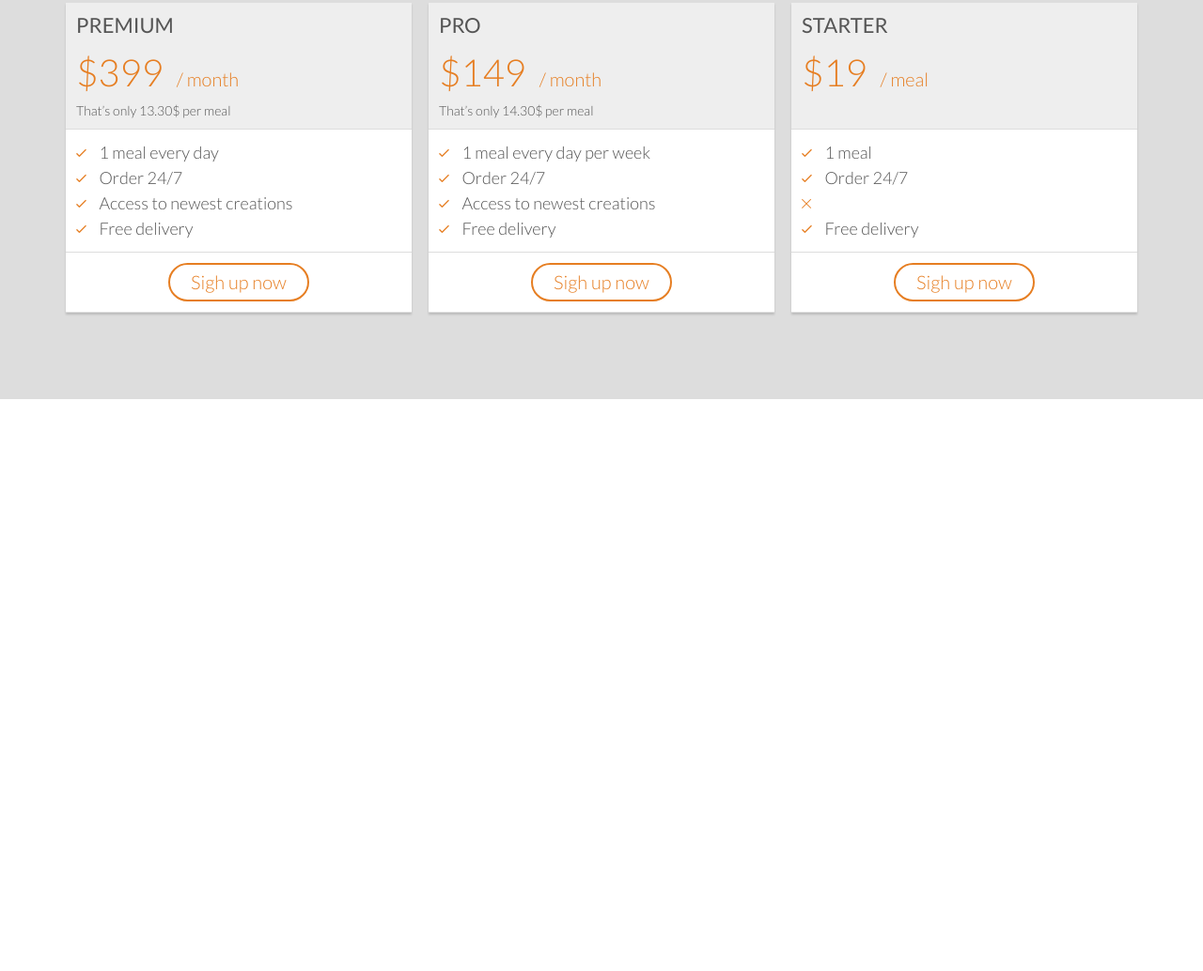
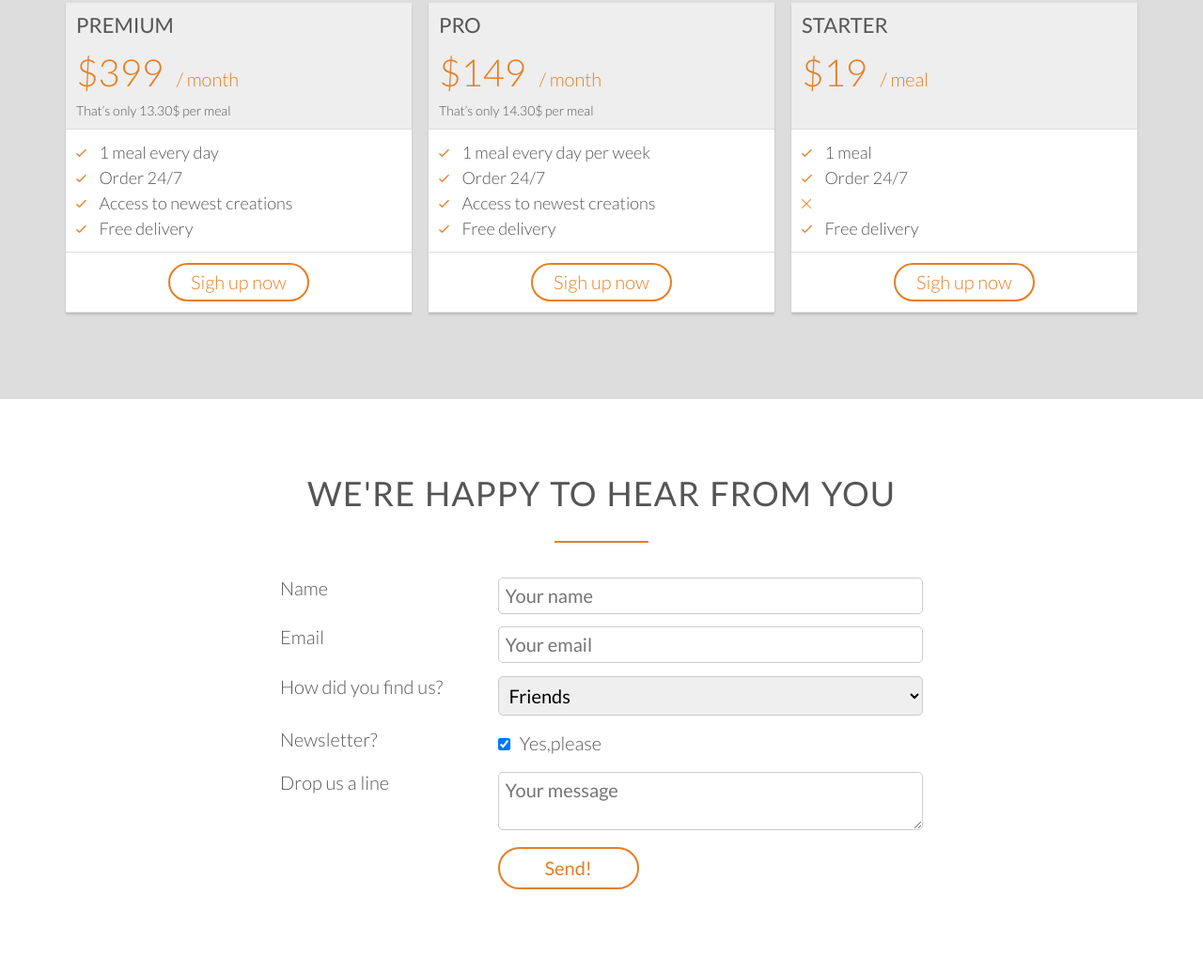
Before and after one commit to with0p/omnifood, a plain HTML site: page index.html in a window 1280 px wide. Shown: the part 4069-5103 px from the top of the page at 94% size. Before the commit the page ends 4494 px from the top, so only its background shows below. Drawn offline with Linux system fonts and the light colour scheme; files whose address does not match are found by name.

Commit message:
Contact form

```diff
--- a/index.html
+++ b/index.html
@@ -249,17 +249,23 @@
         <div class="row">
             <div class="col span-1-of-3 box">
                 <blockquote>
-                    Omnifood is just awesome! I just launched a startup which leaves me with no time for cooking, so Omnifood is a life-saver. Now that I got used to it, I couldn't live without my daily meals!</blockquote>
-                    <cite><img src="resourses/img/customer-1.jpg"> Alberto Duncan</cite>
+                    Omnifood is just awesome! I just launched a startup which leaves me with no time for cooking, so
+                    Omnifood is a life-saver. Now that I got used to it, I couldn't live without my daily meals!
+                </blockquote>
+                <cite><img src="resourses/img/customer-1.jpg"> Alberto Duncan</cite>
             </div>
             <div class="col span-1-of-3 box">
                 <blockquote>
-                    Inexpensive, healthy and great-tasting meals, delivered right to my home. We have lots of food delivery here in Lisbon, but no one comes even close to Omifood. Me and my family are so in love!                </blockquote>
+                    Inexpensive, healthy and great-tasting meals, delivered right to my home. We have lots of food
+                    delivery here in Lisbon, but no one comes even close to Omifood. Me and my family are so in love!
+                </blockquote>
                 <cite><img src="resourses/img/customer-2.jpg"> Joana Silva</cite>
             </div>
             <div class="col span-1-of-3 box">
                 <blockquote>
-                    I was looking for a quick and easy food delivery service in San Franciso. I tried a lot of them and ended up with Omnifood. Best food delivery service in the Bay Area. Keep up the great work!                </blockquote>
+                    I was looking for a quick and easy food delivery service in San Franciso. I tried a lot of them and
+                    ended up with Omnifood. Best food delivery service in the Bay Area. Keep up the great work!
+                </blockquote>
                 <cite><img src="resourses/img/customer-3.jpg"> Milton Chapman</cite>
             </div>
     </section>
@@ -369,6 +375,70 @@
         </div>
 
     </section>
+
+    <section class="section-form">
+        <div class="row">
+            <h2>We're happy to hear from you</h2>
+        </div>
+        <div class="row">
+            <form method="post" action="#" class="contact-form">
+                <div class="row">
+                    <div class="col span-1-of-3">
+                        <label for="name">Name</label>
+                    </div>
+                    <div class="col span-2-of-3">
+                        <input type="text" name="name" id="name" placeholder="Your name" required>
+                    </div>
+                </div>
+                <div class="row">
+                    <div class="col span-1-of-3">
+                        <label>Email</label>
+                    </div>
+                    <div class="col span-2-of-3">
+                        <input type="email" name="email" id="email" placeholder="Your email" required>
+                    </div>
+                </div>
+                <div class="row">
+                    <div class="col span-1-of-3">
+                        <label>How did you find us?</label>
+                    </div>
+                    <div class="col span-2-of-3">
+                        <select name="find-us" id="find-us">
+                            <option value="friends" selected>Friends</option>
+                            <option value="search">Search</option>
+                            <option value="ad">Advertisement</option>
+                            <option value="ad">Other</option>
+                        </select>
+                    </div>
+                </div>
+                <div class="row">
+                    <div class="col span-1-of-3">
+                        <label>Newsletter?</label>
+                    </div>
+                    <div class="col span-2-of-3">
+                        <input type="checkbox" name="news" id="news" checked>Yes,please
+                    </div>
+                </div>
+                <div class="row">
+                    <div class="col span-1-of-3">
+                        <label>Drop us a line</label>
+                    </div>
+                    <div class="col span-2-of-3">
+                        <textarea name="message" placeholder="Your message"></textarea>
+                    </div>
+                </div>
+                <div class="row">
+                    <div class="col span-1-of-3">
+                        <label>&nbsp;</label>
+                    </div>
+                    <div class="col span-2-of-3">
+                        <input type="submit" value="Send!">
+                    </div>
+
+                </div>
+            </form>
+        </div>
+    </section>
 </body>
 
 </html>
--- a/resourses/css/style.css
+++ b/resourses/css/style.css
@@ -447,12 +447,14 @@ position: relative;
 }
 
 .btn-sign-up:link,
-.btn-sign-up:visited{
+.btn-sign-up:visited,
+input[type=submit] {
     margin: 0 auto;
     display: block;
     width: 150px;
     text-align: center;
     text-decoration: none;
+    background-color: #fff;;
     color: var(--main-orange-color);
     border: solid 2px var(--main-orange-color);
     border-radius: 50px;
@@ -461,11 +463,56 @@ position: relative;
 }
 
 .btn-sign-up:hover,
-.btn-sign-up:active {
+.btn-sign-up:active,
+input[type=submit]:hover,
+input[type=submit]:active {
     color: #fff;
     background-color: var(--main-orange-color);
 
 }
+
+
+/* CONTACT FORM */
+.contact-form {
+    width: 60%;
+    margin: 0 auto;
+}
+
+input[type=text],
+input[type=email],
+select,
+textarea {
+    width: 100%;
+    padding: 7px;
+    border-radius: 5px;
+    border: 1px solid #ccc;
+}
+
+textarea {
+    height: 100 px;
+}
+
+input[type=checkbox] {
+    margin: 10px 10px 10px 0;
+}
+
+input[type=submit] {
+    margin: 0;
+}
+
+.contact-form select:focus,
+.contact-form textarea:focus,
+.contact-form input:focus {
+    outline: none;
+}
+
+
+
+
+
+
+
+
 
 /* Icons */
 .icon-big {
```
